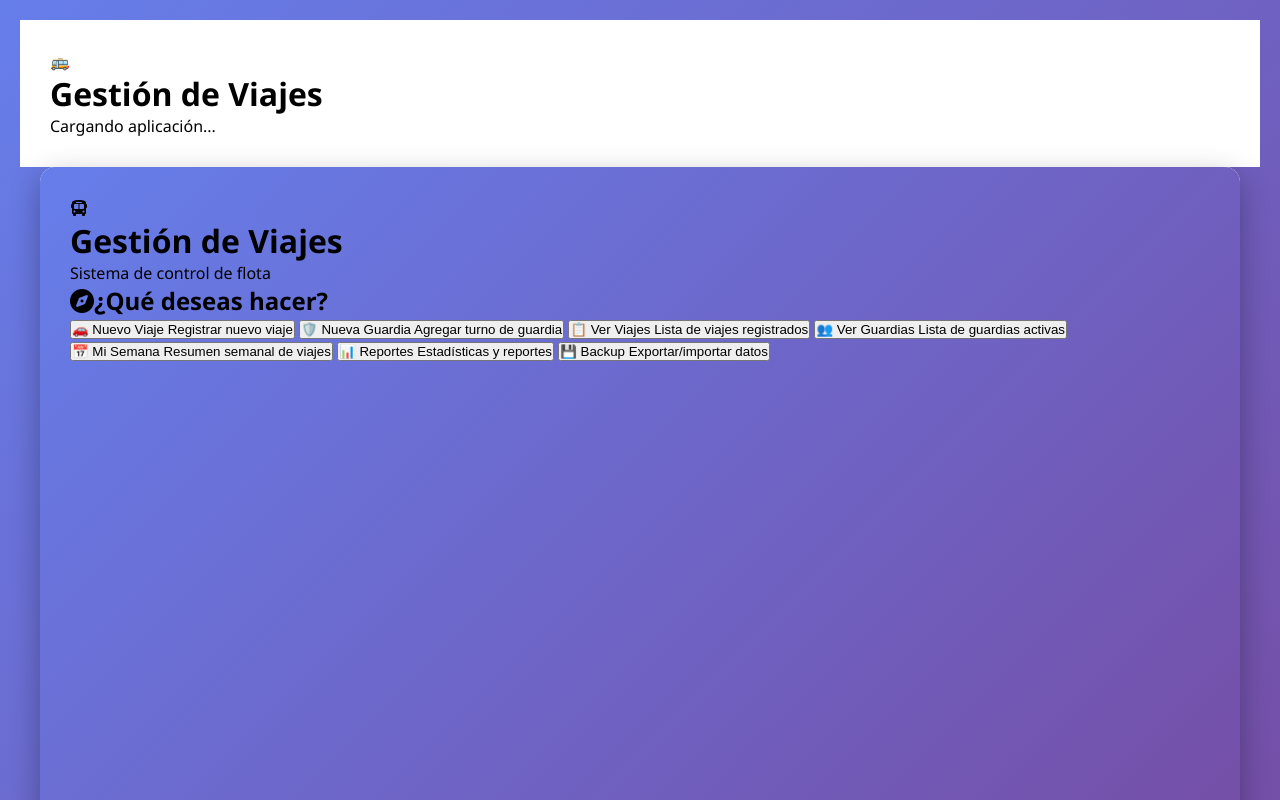
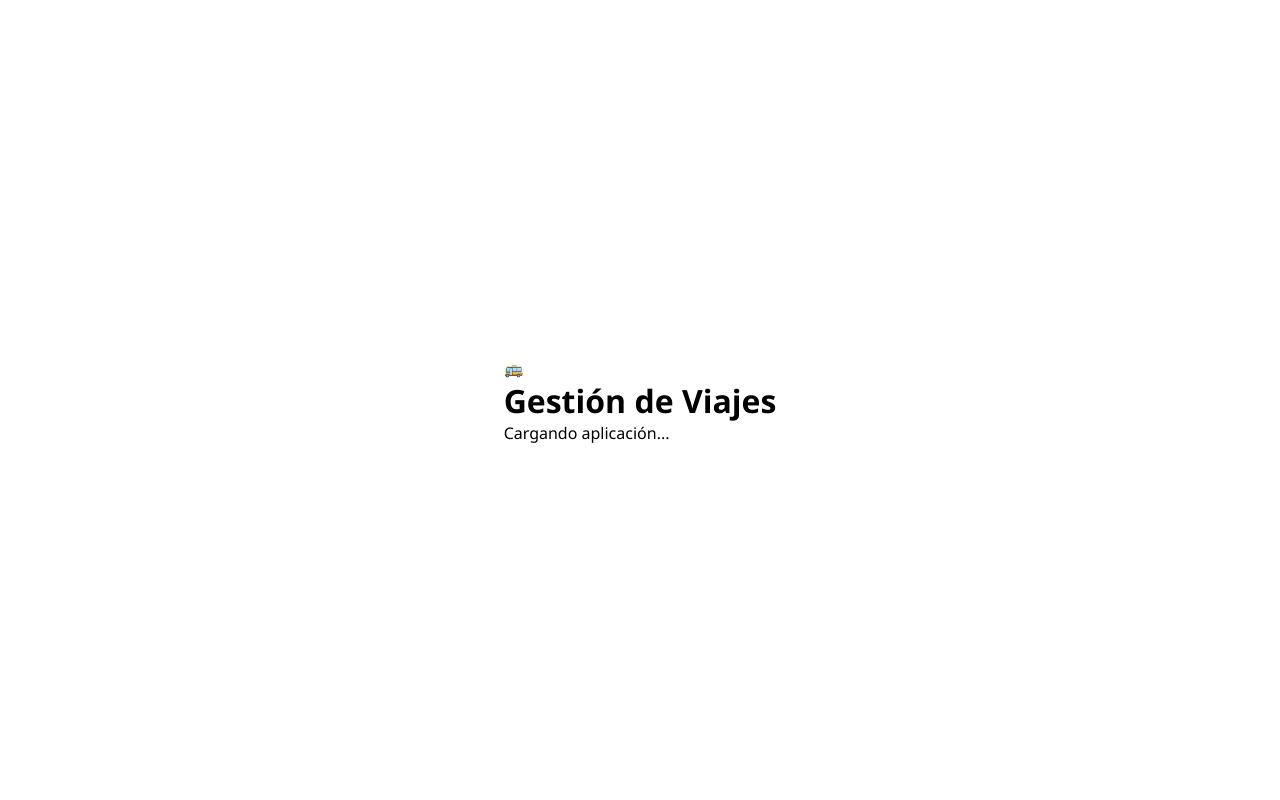
Before and after one commit to claudio3964/app-kilometros-completa, a plain HTML site: page index.html in a window 1280 px wide. Shown: the top 800 px of the page. Drawn offline with Linux system fonts and the light colour scheme.

Commit message:
Update style.css

```diff
--- a/style.css
+++ b/style.css
@@ -320,3 +320,19 @@ textarea {
     color: #64748b;
   }
 }
+/* ===============================
+   SPLASH SCREEN (NO OCUPA ESPACIO)
+   =============================== */
+#splashScreen {
+    position: fixed;
+    inset: 0;
+    z-index: 99999;
+    background: white;
+    display: flex;
+    align-items: center;
+    justify-content: center;
+}
+
+#splashScreen:not(.active) {
+    display: none;
+}
```
